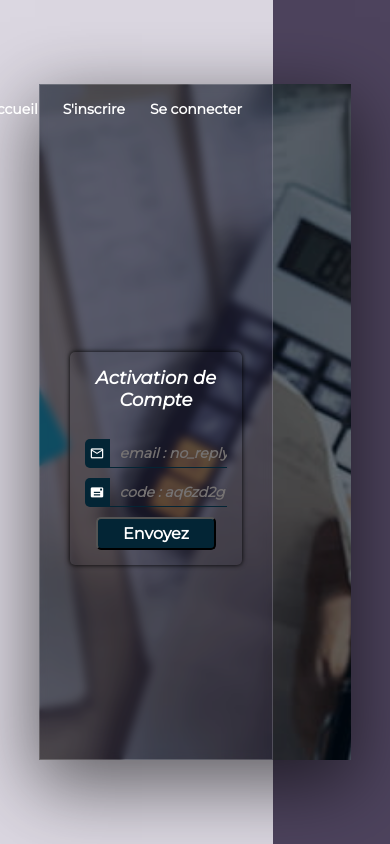
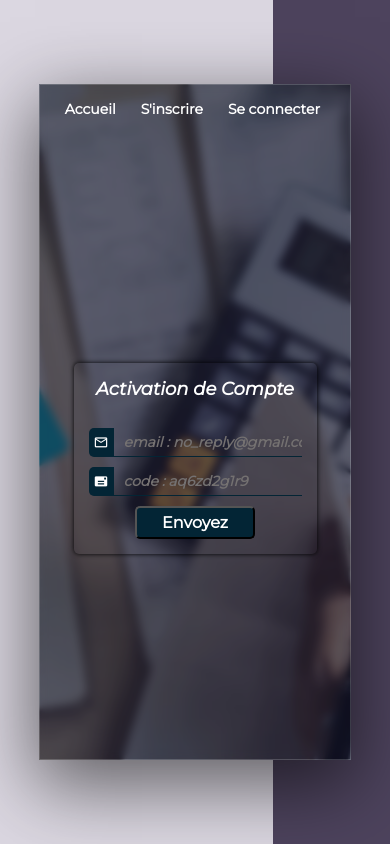
Before and after one commit to MelP18/Calculatrice_Front_VueJs, a Vue app: page /activate-account in a window 390 px wide. Built offline with nearby package versions, Linux system fonts and the light colour scheme.

Commit message:
modify media querie

```diff
--- a/src/assets/base.css
+++ b/src/assets/base.css
@@ -246,7 +246,5 @@ input[type=file]::file-selector-button {
     .auth__field__list__item__two{
         flex-direction: column;
     }
-    .auth{
-        width: 100%;
-    }
+
 }
--- a/src/layout/AuthLayout.vue
+++ b/src/layout/AuthLayout.vue
@@ -123,17 +123,21 @@ import SignInformation from '../components/SignInformation.vue';
     -webkit-backdrop-filter: blur(4px);
     border: 1px solid rgba(255, 255, 255, 0.18);
 }
-@media(max-width: 992px){
-    .main__foreground__content__left{
-        display: none;
-    }
-}
 
 .auth {
     width: 75%;
     height: 100%;
     display: flex;
     flex-direction: column;
+}
+
+@media(max-width: 992px){
+    .main__foreground__content__left{
+        display: none;
+    }
+    .auth{
+        width: 100%;
+    }
 }
 
 /*    gap: 25px;
```
